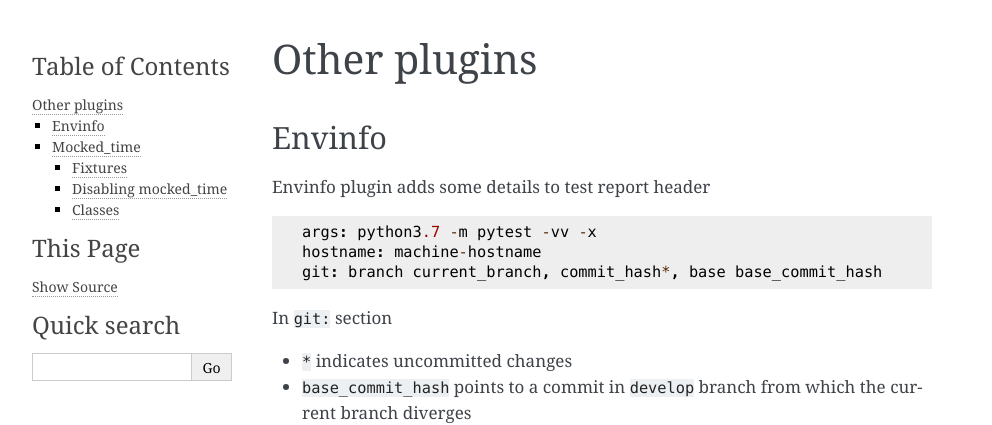
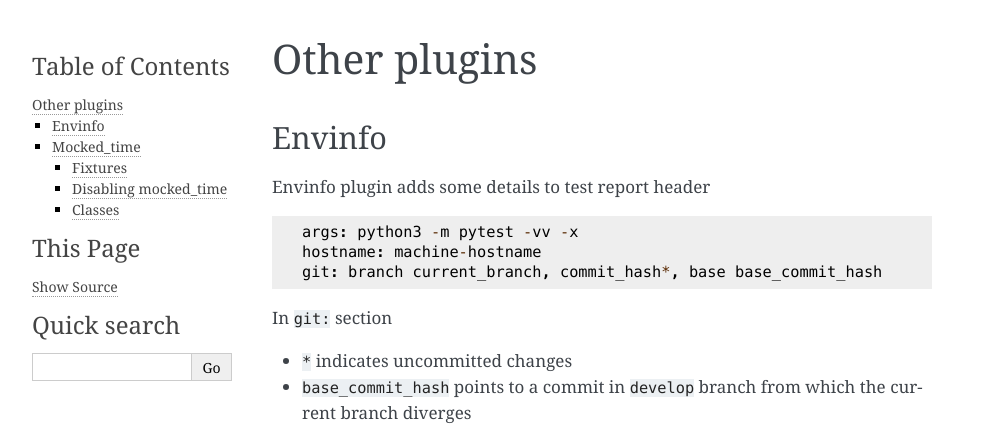
Before and after one commit to yandex/yandex-taxi-testsuite, a Sphinx documentation site: the page built from docs/other_plugins.rst, in a window 1280 px wide. Shown: the top 425 px of the page, without its empty margins (148-1140 px from the left). Built offline with Sphinx 7.4.7, drawn with Linux system fonts in a browser that asks for light colours.

Commit message:
feat compat: improve compatibility (#492)
* python3.8 support
* mysql-8.0 support

Relates: CARGODEV-9451

```diff
--- a/docs/examples/docker/docker-compose.yaml
+++ b/docs/examples/docker/docker-compose.yaml
@@ -103,7 +103,7 @@
         expose:
           - "8080"
         command: >
-            python3.7 chat-storage-mongo/server.py --port 8080
+            python3 chat-storage-mongo/server.py --port 8080
             --mongo-uri mongodb://db-mongo/
 
     chat-storage-postgres:
@@ -117,7 +117,7 @@
         expose:
           - "8080"
         command: >
-            python3.7 chat-storage-postgres/server.py --port 8080
+            python3 chat-storage-postgres/server.py --port 8080
             --postgresql postgresql://testsuite:testsuite@db-postgresql/chat_messages
 
     chat-storage-mysql:
@@ -131,4 +131,4 @@
         expose:
           - "8080"
         command: >
-            python3.7 chat-storage-mysql/server.py --port 8080 --mysql-host=db-mysql
+            python3 chat-storage-mysql/server.py --port 8080 --mysql-host=db-mysql
--- a/docs/other_plugins.rst
+++ b/docs/other_plugins.rst
@@ -8,7 +8,7 @@
 
 Envinfo plugin adds some details to test report header ::
 
-   args: python3.7 -m pytest -vv -x
+   args: python3 -m pytest -vv -x
    hostname: machine-hostname
    git: branch current_branch, commit_hash*, base base_commit_hash
 
```
Also changed, not shown: 5 other files.
